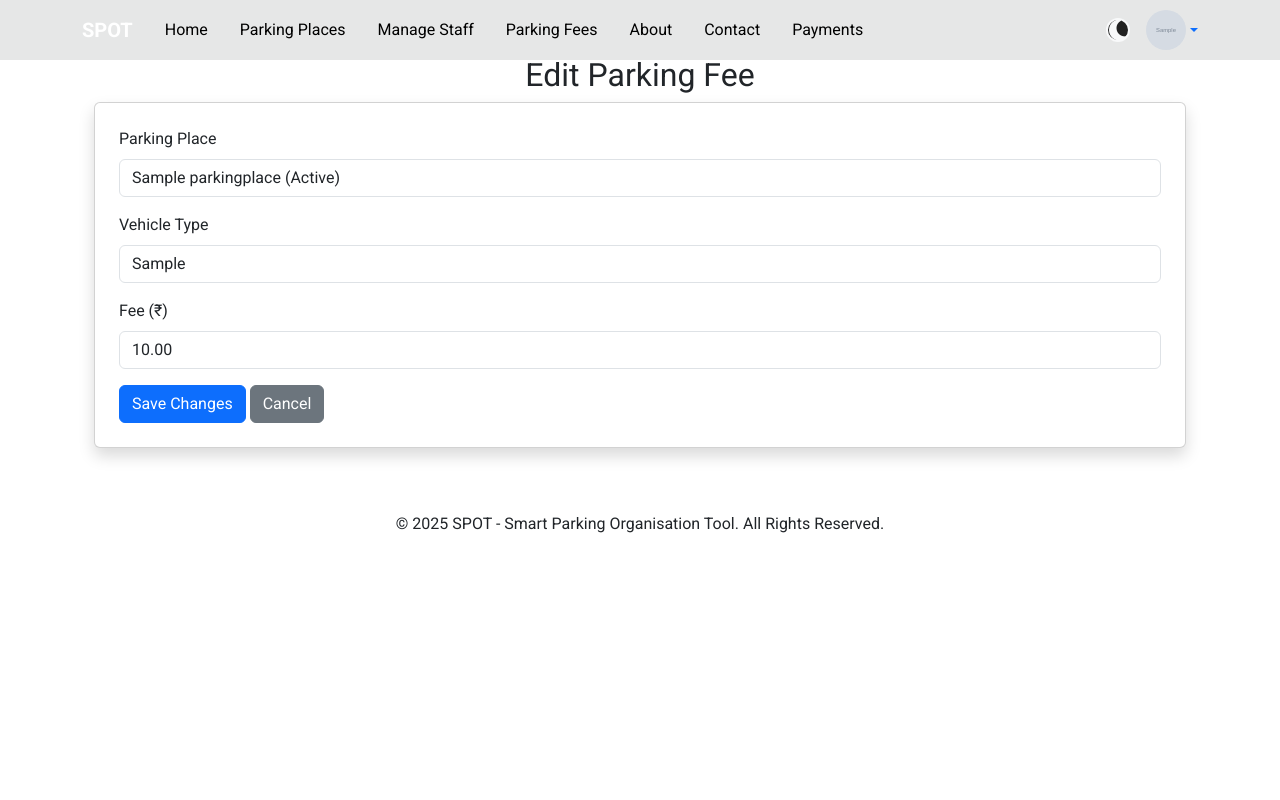
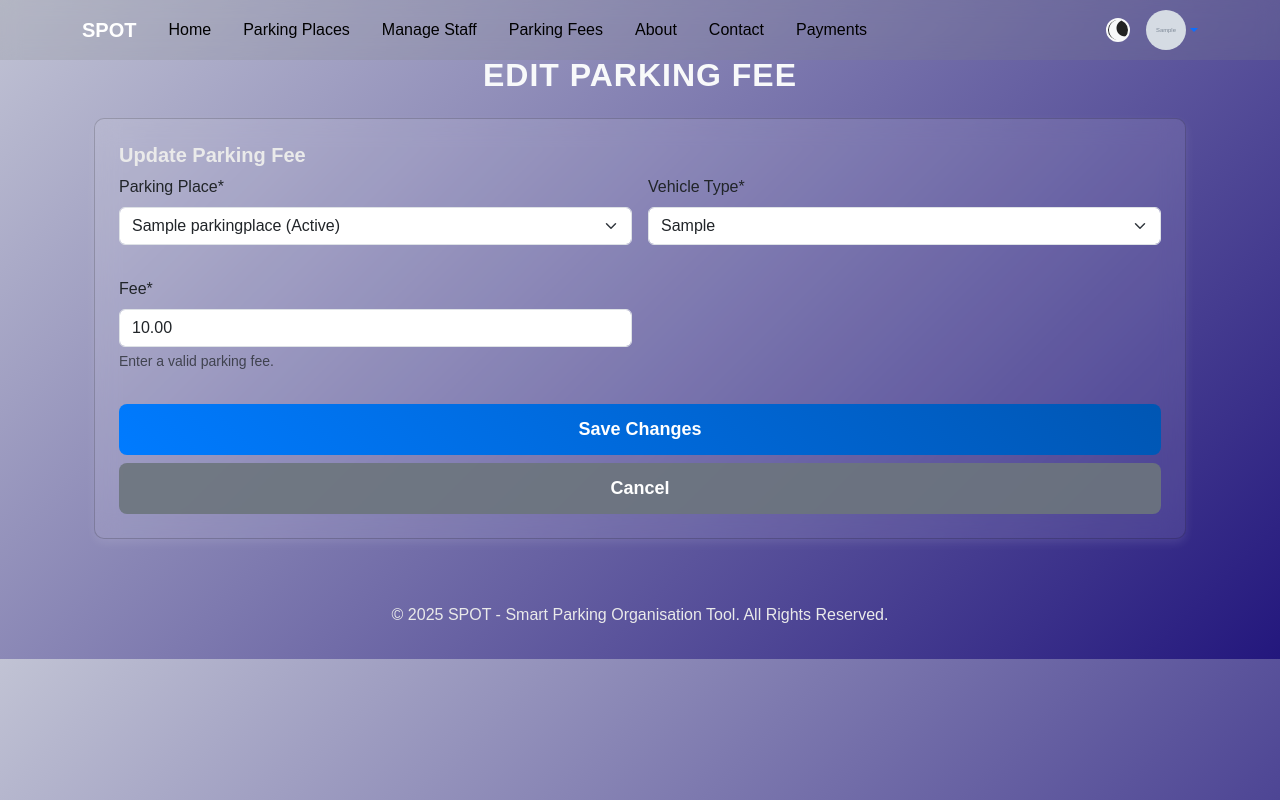
Before and after one commit to tharun977/spot-main, a Django app: page /edit_parking_fee/1/ in a window 1280 px wide. Run offline with Django 5.2, Linux system fonts and the light colour scheme; a user stored in the database is signed in; tables that the repository leaves empty hold one stand-in row (values such as "Sample post"); grey boxes marked "Sample" are stand-in pictures; some libraries are stand-ins or nearby versions.

Commit message:
changed the timezone to IST and some other bug fixes

```diff
--- a/home/urls.py
+++ b/home/urls.py
@@ -1,6 +1,6 @@
 from django.urls import path
 from . import views
-from .views import manage_staff_users, edit_staff, delete_staff , admin_dashboard , ParkingDetails , update_out_time , make_payment , delete_parking , parking_lot_details , parking_lot_details
+from .views import manage_staff_users, edit_staff, delete_staff , admin_dashboard , ParkingDetails , update_out_time , make_payment , delete_parking , parking_lot_details , parking_lot_details , parking_lot_list
 
 
 urlpatterns = [
@@ -24,12 +24,15 @@ urlpatterns = [
     path('parking_places/edit/<int:pk>/', views.edit_parking_place, name='edit_parking_place'),
     path('parking_places/delete/<int:pk>/', views.delete_parking_place, name='delete_parking_place'),
 
-    path('parking_lots/', views.parking_lot_list, name='parking_lot_list'),
+    path('parking_lots/', views.parking_lot_list, name='parking_lot_list'),  # ✅ No ID = Show all lots
     path("parking_lots/<int:lot_id>/", parking_lot_details, name="parking_lot_details"),
     path('parking_lots/<int:lot_id>/add/', views.add_parking, name='add_parking'),
     path('parking/<uuid:parking_id>/checkout/', views.checkout_parking, name='checkout_parking'),
 
-    path('delete_parking/<uuid:parking_id>/', delete_parking, name='delete_parking'),
+    path('parking_lots/<int:parking_place_id>/', views.parking_lot_list, name='parking_lots_by_place'),  # ✅ ID = Filter by place
+
+    path('delete_parking/<uuid:parking_id>/', views.delete_parking, name='delete_parking'),
+    path('parking_details/<int:lot_id>/', views.parking_lot_details, name='parking_lot_details'),
 
     path('update_out_time/<uuid:parking_id>/', update_out_time, name='update_out_time'),
     path('make_payment/<uuid:parking_id>/', make_payment, name='make_payment'),
--- a/home/views.py
+++ b/home/views.py
@@ -406,10 +406,10 @@ def make_payment(request, parking_id):
 
 @login_required
 def delete_parking(request, parking_id):
-    parking_entry = get_object_or_404(ParkingDetails, parking_id=parking_id)  # UUID
-    parking_entry.delete()
-    return redirect("parking_lot_list")  # Redirect to the list page after deletion
-
+    parking_detail = get_object_or_404(ParkingDetails, parking_id=parking_id)
+    parking_detail.delete()
+    messages.success(request, "Parking record deleted successfully.")
+    return redirect('parking_details')
 
 # ========================== PAYMENTS & LOGS ========================== #
 
--- a/spot_project/settings.py
+++ b/spot_project/settings.py
@@ -116,7 +116,7 @@ AUTH_PASSWORD_VALIDATORS = [
 
 LANGUAGE_CODE = 'en-us'
 
-TIME_ZONE = 'UTC'
+TIME_ZONE = 'Asia/Kolkata'
 
 USE_I18N = True
 
--- a/templates/edit_parking_fee.html
+++ b/templates/edit_parking_fee.html
@@ -1,28 +1,105 @@
 {% extends 'base.html' %}
+{% load crispy_forms_tags %}
 
 {% block title %}Edit Parking Fee{% endblock %}
 
 {% block content %}
-<div class="container mt-4">
-    <h2 class="text-center">Edit Parking Fee</h2>
-    <div class="card p-4 shadow">
+<div class="container mt-5">
+    <h2 class="text-center fw-bold page-title">Edit Parking Fee</h2>
+
+    <div class="card glassmorphism-form p-4 my-4">
+        <h4 class="form-title">Update Parking Fee</h4>
         <form method="post">
             {% csrf_token %}
-            <div class="mb-3">
-                <label for="id_parking_place" class="form-label">Parking Place</label>
-                {{ form.parking_place }}
+            <div class="row g-3">
+                <div class="col-md-6">{{ form.parking_place|as_crispy_field }}</div>
+                <div class="col-md-6">{{ form.vehicle_type|as_crispy_field }}</div>
+                <div class="col-md-6">{{ form.fee|as_crispy_field }}</div>
             </div>
-            <div class="mb-3">
-                <label for="id_vehicle_type" class="form-label">Vehicle Type</label>
-                {{ form.vehicle_type }}
-            </div>
-            <div class="mb-3">
-                <label for="id_fee" class="form-label">Fee (₹)</label>
-                {{ form.fee }}
-            </div>
-            <button type="submit" class="btn btn-primary">Save Changes</button>
-            <a href="{% url 'manage_parking_fees' %}" class="btn btn-secondary">Cancel</a>
+            <button type="submit" class="btn stylish-btn w-100 mt-3">Save Changes</button>
+            <a href="{% url 'manage_parking_fees' %}" class="btn stylish-btn-secondary w-100 mt-2">Cancel</a>
         </form>
     </div>
 </div>
+
+<!-- Custom CSS (Same as in manage_parking_fees.html) -->
+<style>
+    /* Hide scrollbar */
+    ::-webkit-scrollbar {
+        width: 0px;
+        background: transparent;
+    }
+
+    body {
+        overflow-y: auto;
+        -ms-overflow-style: none;
+        scrollbar-width: none;
+    }
+
+    /* Background Gradient */
+    body {
+        background: linear-gradient(135deg, #c1c3d4, #23177d);
+        color: #EAEAEA;
+        font-family: 'Poppins', sans-serif;
+    }
+
+    /* Section Titles */
+    .page-title {
+        color: #F8F9FA;
+        text-transform: uppercase;
+        letter-spacing: 1px;
+    }
+
+    .form-title {
+        color: #EAEAEA;
+        font-size: 20px;
+        font-weight: bold;
+    }
+
+    /* Frosted Glass Effect */
+    .glassmorphism-form {
+        background: rgba(255, 255, 255, 0.1);
+        backdrop-filter: blur(12px);
+        -webkit-backdrop-filter: blur(12px);
+        border-radius: 10px;
+        padding: 20px;
+        box-shadow: 0 4px 10px rgba(255, 255, 255, 0.1);
+    }
+
+    /* Stylish Buttons */
+    .stylish-btn {
+        background: linear-gradient(45deg, #007bff, #0056b3);
+        border: none;
+        padding: 12px;
+        font-size: 18px;
+        border-radius: 8px;
+        font-weight: bold;
+        color: white;
+        transition: 0.3s ease-in-out;
+    }
+
+    .stylish-btn:hover {
+        background: linear-gradient(45deg, #0056b3, #007bff);
+        box-shadow: 0 0 15px rgba(255, 255, 255, 0.2);
+        transform: scale(1.05);
+    }
+
+    .stylish-btn-secondary {
+        background: rgba(108, 117, 125, 0.9);
+        color: white;
+        border: none;
+        padding: 12px;
+        font-size: 18px;
+        border-radius: 8px;
+        font-weight: bold;
+        transition: 0.3s ease-in-out;
+        text-align: center;
+    }
+
+    .stylish-btn-secondary:hover {
+        background: rgba(108, 117, 125, 1);
+        box-shadow: 0 0 15px rgba(108, 117, 125, 0.2);
+        transform: scale(1.05);
+    }
+</style>
 {% endblock %}
```
Also changed, not shown: templates/parking_lot_details.html (line endings or trailing spaces).
